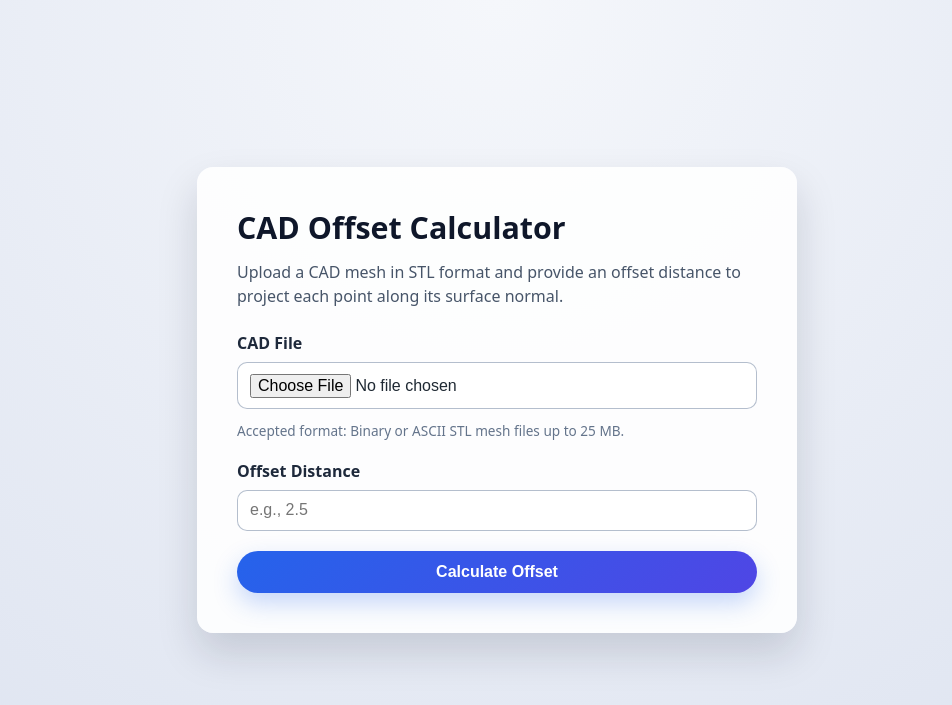
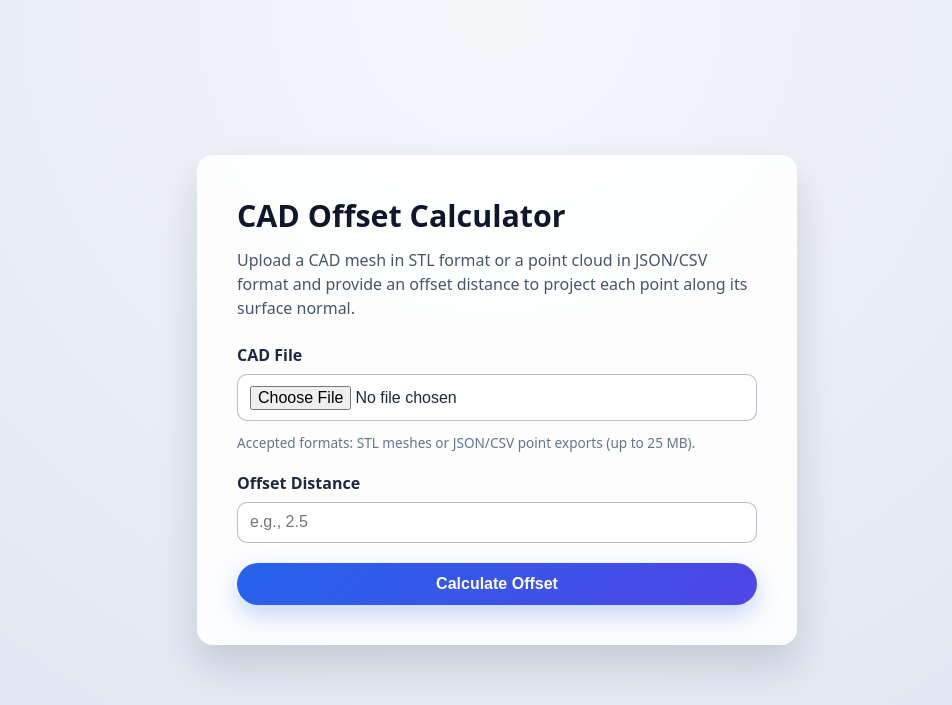
Before and after one commit to GaoLAQ/offset_tool_api, a Django app: page / in a window 1280 px wide. Shown: the top 705 px of the page, without its empty margins (143-1095 px from the left). Run offline with Django 4.2, Linux system fonts and the light colour scheme.

Commit message:
Add STL conversion and viewer support for JSON uploads

```diff
--- a/cad/templates/cad/offset_form.html
+++ b/cad/templates/cad/offset_form.html
@@ -143,11 +143,11 @@
 <body>
     <main class="container" aria-labelledby="offset-heading">
         <h1 id="offset-heading">CAD Offset Calculator</h1>
-        <p class="description">Upload a CAD mesh in STL format and provide an offset distance to project each point along its surface normal.</p>
+        <p class="description">Upload a CAD mesh in STL format or a point cloud in JSON/CSV format and provide an offset distance to project each point along its surface normal.</p>
         <form id="offset-form" enctype="multipart/form-data" novalidate>
             <label for="file">CAD File</label>
-            <input id="file" name="file" type="file" accept=".stl" required>
-            <p class="helper-text">Accepted format: Binary or ASCII STL mesh files up to 25&nbsp;MB.</p>
+            <input id="file" name="file" type="file" accept=".stl,.json,.csv,.txt" required>
+            <p class="helper-text">Accepted formats: STL meshes or JSON/CSV point exports (up to 25&nbsp;MB).</p>
 
             <label for="offset">Offset Distance</label>
             <input id="offset" name="offset" type="number" step="any" placeholder="e.g., 2.5" required>
@@ -197,6 +197,7 @@
         let geometryCenter;
 
         const stlLoader = new STLLoader();
+        const textEncoder = new TextEncoder();
         const offsetMaterial = new THREE.MeshStandardMaterial({
             color: 0x0ea5e9,
             transparent: true,
@@ -298,21 +299,21 @@
             camera.updateProjectionMatrix();
         }
 
-        async function previewStl(file) {
-            if (!file) {
-                viewerCard.hidden = true;
-                clearCurrentMesh();
-                return;
+        function ensureViewer() {
+            initViewer();
+            handleResize();
         }
 
-            viewerStatus.textContent = 'Preparing STL preview…';
-            viewerCard.hidden = false;
-            initViewer();
-            handleResize();
+        function createBaseMaterial() {
+            return new THREE.MeshStandardMaterial({
+                color: 0x4f46e5,
+                metalness: 0.1,
+                roughness: 0.8,
+                side: THREE.DoubleSide
+            });
+        }
 
-            try {
-                const arrayBuffer = await file.arrayBuffer();
-                const geometry = stlLoader.parse(arrayBuffer);
+        function updateCurrentMeshFromGeometry(geometry) {
             geometry.computeVertexNormals();
             geometry.computeBoundingBox();
 
@@ -326,15 +327,26 @@
 
             clearCurrentMesh();
 
-                const material = new THREE.MeshStandardMaterial({
-                    color: 0x4f46e5,
-                    metalness: 0.1,
-                    roughness: 0.8,
-                    side: THREE.DoubleSide
-                });
-                currentMesh = new THREE.Mesh(centeredGeometry, material);
+            currentMesh = new THREE.Mesh(centeredGeometry, createBaseMaterial());
             scene.add(currentMesh);
             fitCameraToObject(currentMesh);
+        }
+
+        async function previewStl(file) {
+            if (!file) {
+                viewerCard.hidden = true;
+                clearCurrentMesh();
+                return;
+            }
+
+            viewerStatus.textContent = 'Preparing STL preview…';
+            viewerCard.hidden = false;
+            ensureViewer();
+
+            try {
+                const arrayBuffer = await file.arrayBuffer();
+                const geometry = stlLoader.parse(arrayBuffer);
+                updateCurrentMeshFromGeometry(geometry);
                 viewerStatus.textContent = `Previewing: ${file.name}`;
             } catch (parseError) {
                 console.error(parseError);
@@ -342,15 +354,75 @@
             }
         }
 
+        function parseStlString(stlString) {
+            const encoded = textEncoder.encode(stlString);
+            return stlLoader.parse(encoded.buffer);
+        }
+
+        function renderOffsetMeshFromGeometry(geometry) {
+            if (!scene) {
+                return;
+            }
+
+            geometry.computeVertexNormals();
+            geometry.computeBoundingBox();
+
+            const center = geometryCenter || (geometry.boundingBox
+                ? geometry.boundingBox.getCenter(new THREE.Vector3())
+                : new THREE.Vector3());
+
+            if (!geometryCenter) {
+                geometryCenter = center.clone();
+            }
+
+            const overlayGeometry = geometry.clone();
+            overlayGeometry.translate(-center.x, -center.y, -center.z);
+
+            clearOffsetMesh();
+            offsetMesh = new THREE.Mesh(overlayGeometry, offsetMaterial);
+            scene.add(offsetMesh);
+            offsetMesh.geometry.computeBoundingSphere();
+
+            viewerStatus.textContent = 'Displaying original mesh with offset overlay.';
+        }
+
+        function renderOffsetMeshFromStlString(stlString) {
+            try {
+                const geometry = parseStlString(stlString);
+                renderOffsetMeshFromGeometry(geometry);
+                return true;
+            } catch (error) {
+                console.error(error);
+                viewerStatus.textContent = 'Offset calculated, but preview could not render the generated STL.';
+                return false;
+            }
+        }
+
         fileInput.addEventListener('change', (event) => {
             const file = event.target.files[0];
-            if (file && file.name.toLowerCase().endsWith('.stl')) {
+            clearCurrentMesh();
+            if (!file) {
+                viewerCard.hidden = true;
+                viewerStatus.textContent = 'Select a supported file to preview its geometry.';
+                return;
+            }
+
+            const name = file.name.toLowerCase();
+            if (name.endsWith('.stl')) {
                 previewStl(file);
-            } else {
+                return;
+            }
+
+            const isPointCloud = name.endsWith('.json') || name.endsWith('.csv') || name.endsWith('.txt');
+            if (isPointCloud) {
+                viewerCard.hidden = false;
+                ensureViewer();
+                viewerStatus.textContent = 'Preview will be available after the STL conversion completes.';
+                return;
+            }
+
             viewerCard.hidden = true;
-                viewerStatus.textContent = 'Select an STL file to preview its geometry.';
-                clearCurrentMesh();
-            }
+            viewerStatus.textContent = 'Unsupported file type. Choose STL, JSON, or CSV data.';
         });
 
         form.addEventListener('submit', async (event) => {
@@ -380,7 +452,29 @@
                 resultElement.textContent = JSON.stringify(payload.offset_points, null, 2);
                 resultElement.hidden = false;
                 feedback.textContent = 'Offset calculation complete!';
+
+                let offsetRendered = false;
+
+                if (payload.source_stl) {
+                    try {
+                        ensureViewer();
+                        const geometry = parseStlString(payload.source_stl);
+                        updateCurrentMeshFromGeometry(geometry);
+                        viewerCard.hidden = false;
+                        viewerStatus.textContent = 'Preview generated from uploaded data.';
+                    } catch (parseError) {
+                        console.error(parseError);
+                        viewerStatus.textContent = 'Unable to render preview for the generated STL mesh.';
+                    }
+                }
+
+                if (payload.offset_stl) {
+                    offsetRendered = renderOffsetMeshFromStlString(payload.offset_stl);
+                }
+
+                if (!offsetRendered) {
                     renderOffsetGeometry(payload.offset_points);
+                }
             } catch (error) {
                 errorElement.textContent = error.message;
                 errorElement.hidden = false;
--- a/cad/views.py
+++ b/cad/views.py
@@ -207,6 +207,55 @@ def offset_points(points: Iterable[PointData], offset: float) -> List[Tuple[floa
     return result
 
 
+def _generate_ascii_stl(
+    points: List[PointData],
+    positions: Iterable[Tuple[float, float, float]] | None = None,
+    *,
+    solid_name: str,
+) -> str | None:
+    """Create a minimal ASCII STL representation from triangle point data.
+
+    The helper expects triples of vertices describing each triangle. If the
+    points cannot form complete triangles (i.e. the total vertex count is not
+    divisible by three) the function returns ``None`` and the caller can
+    gracefully skip STL generation.
+    """
+
+    vertex_positions: List[Tuple[float, float, float]]
+    if positions is None:
+        vertex_positions = [point.position for point in points]
+    else:
+        vertex_positions = list(positions)
+        if len(vertex_positions) != len(points):
+            return None
+
+    if len(points) % 3 != 0:
+        return None
+
+    def format_float(value: float) -> str:
+        # ``:.6f`` keeps the STL readable while providing sufficient precision
+        return f"{value:.6f}"
+
+    lines: List[str] = [f"solid {solid_name}"]
+    for index in range(0, len(points), 3):
+        normal = points[index].normal
+        vertices = vertex_positions[index : index + 3]
+        lines.append(
+            "  facet normal "
+            + " ".join(format_float(component) for component in normal)
+        )
+        lines.append("    outer loop")
+        for vertex in vertices:
+            lines.append(
+                "      vertex "
+                + " ".join(format_float(component) for component in vertex)
+            )
+        lines.append("    endloop")
+        lines.append("  endfacet")
+    lines.append(f"endsolid {solid_name}")
+    return "\n".join(lines)
+
+
 @csrf_exempt
 @require_http_methods(["GET", "POST"])
 def offset_view(request: HttpRequest) -> JsonResponse:
@@ -230,4 +279,16 @@ def offset_view(request: HttpRequest) -> JsonResponse:
     except CADParseError as exc:
         return JsonResponse({"error": str(exc)}, status=400)
 
-    return JsonResponse({"offset_points": offset_positions})
+    response_payload: dict[str, object] = {"offset_points": offset_positions}
+
+    source_stl = _generate_ascii_stl(points, solid_name="source_mesh")
+    if source_stl is not None:
+        response_payload["source_stl"] = source_stl
+
+        offset_stl = _generate_ascii_stl(
+            points, offset_positions, solid_name="offset_mesh"
+        )
+        if offset_stl is not None:
+            response_payload["offset_stl"] = offset_stl
+
+    return JsonResponse(response_payload)
```
Also changed, not shown: cad/tests.py (+7 -0 lines). Lines whose indentation alone changed are shown as unchanged.
